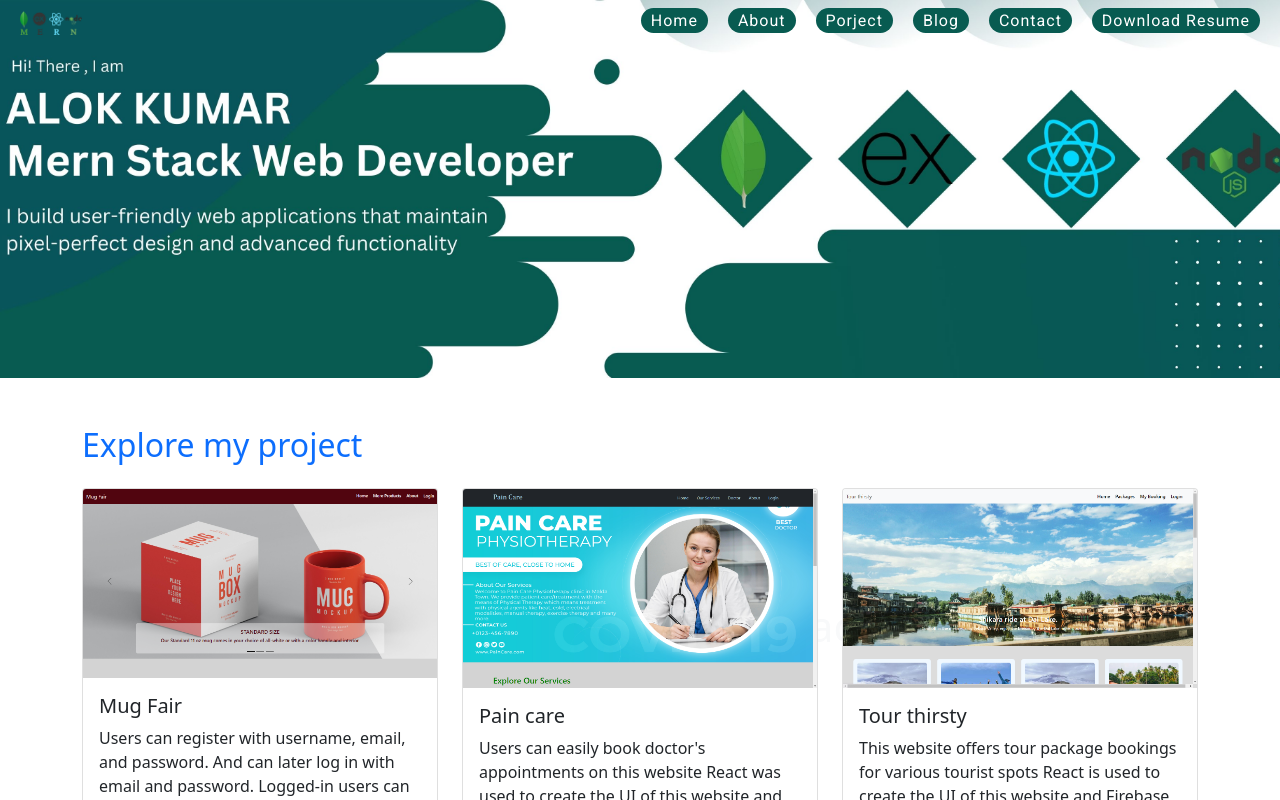
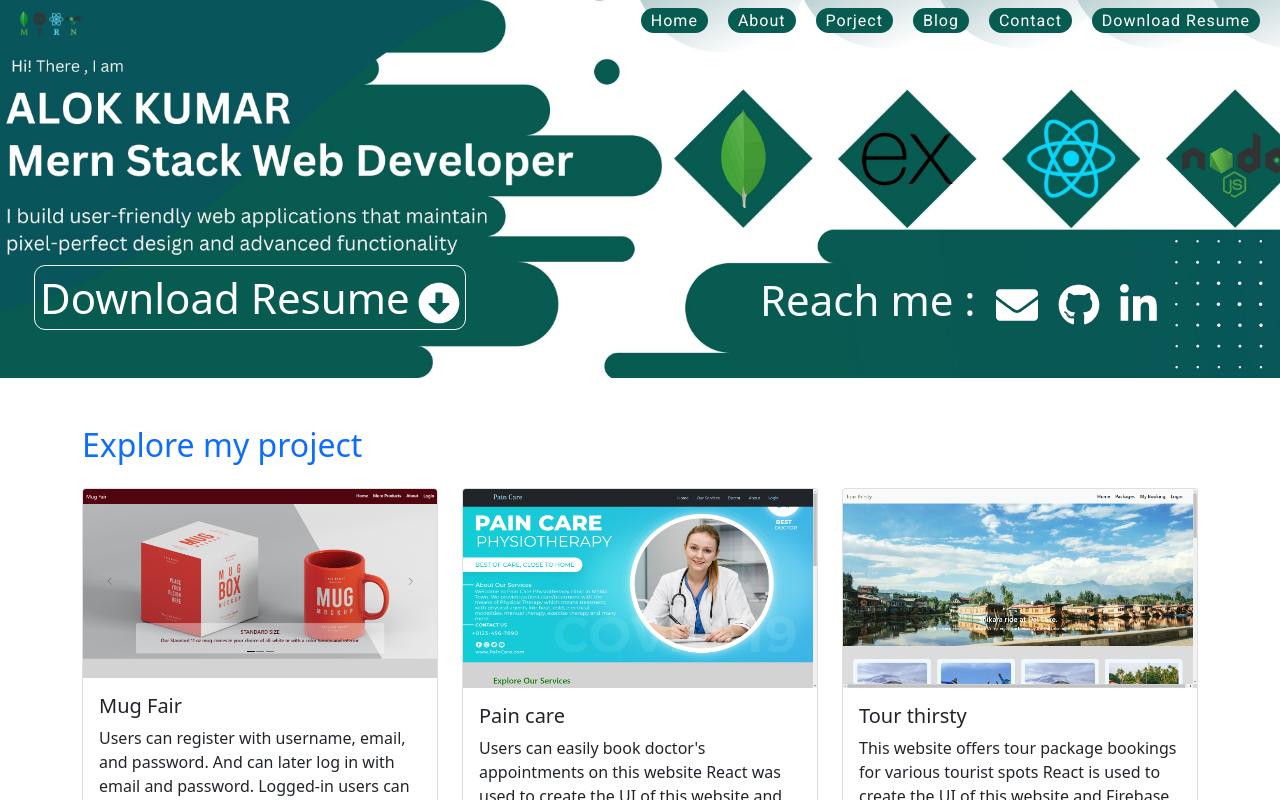
Before and after one commit to Alok-Codecamp/alok-portfolio, a React (Create React App) app: page / in a window 1280 px wide. Shown: the top 800 px of the page. Built offline with nearby package versions, Linux system fonts and the light colour scheme.

Commit message:
contact link done

```diff
--- a/src/Pages/HomePage/Home/Home.css
+++ b/src/Pages/HomePage/Home/Home.css
@@ -10,25 +10,48 @@
     color: white;
 }
 
-
-
-
-
-.contact-link{
+.banner-footer{
     display: flex;
     align-items: center;
-    position: absolute;
-    top: 73%;
-    left: 56%;
+    justify-content: flex-start;
+    margin-top: 17%;
 }
-.social-icon{
-    margin-bottom: 20px;
-    font-size: large;
-
+.resume-download-button{
+    font-size: 42px;
+    border: 1px solid;
+    border-radius: 11px;
+    margin-left: 34px;
+    padding: 0 5px 0 5px;
+}
+.resume-download-button>a{
+    margin: 0;
+    text-decoration: none;
+    color: white;
+}
+.resume-download-button>a:hover{
+    text-decoration-line: underline;
+    color: black;
+}
+.resume-download-icon{
+    margin:0px 0px -5px 8px;
+}
+.contact-link{
+    font-size: 42px;
+    display: flex;
+    margin-left: 23%;
+}
+.contact-link>p{
+    margin: 8px 0px 0px 0px;
+}
+.contact-link>a{
+    color:white;
+}
+.contact-link>a:hover{
+    color:black;
 }
 .font-awsome{
     margin-left:20px ;
-    font-size: 48px;
+
 }
 
 
--- a/src/Pages/HomePage/Home/Home.js
+++ b/src/Pages/HomePage/Home/Home.js
@@ -14,8 +14,8 @@ import me from '../../../image/about/me.jpg';
 import banner from '../../../image/banner/banner1.jpg'
 import { useState } from 'react';
 import { FontAwesomeIcon } from '@fortawesome/react-fontawesome';
-import { faGithub, faLinkedinIn } from '@fortawesome/free-brands-svg-icons'
-import { faEnvelope } from '@fortawesome/free-regular-svg-icons';
+import { faGithub, faLinkedinIn,} from '@fortawesome/free-brands-svg-icons';
+import { faArrowAltCircleDown,faEnvelope } from '@fortawesome/free-solid-svg-icons';
 
 const Home = () => {
 
@@ -26,17 +26,30 @@ const Home = () => {
                 <Navigation></Navigation>
                 <div className='bannar-content'>
 
-                    <div></div>
+                  <div className='banner-footer'>
+                  <div className='resume-download-button'>
+                        <a href={my_Resume} download>Download Resume<FontAwesomeIcon
+                        className='resume-download-icon'
+                        icon={faArrowAltCircleDown}  />
+                        </a>
+                    </div>
 
                     <div className='contact-link'>
-                        <h1 style={{fontSize:"42px"}}>Contact :</h1>
-                        <div className='social-icon'>
-                        <FontAwesomeIcon className='mt-lg-4 mt-md-4 mt-sm-4 ms-xs-4 fb font-awsome' icon={faEnvelope} />
-                        <FontAwesomeIcon
+                        <p>Reach me :</p>
+                        {/* <div className='social-icon'> */}
+                       <a href="#contact" >
+                       <FontAwesomeIcon className='mt-lg-4 mt-md-4 mt-sm-4 ms-xs-4 fb font-awsome' icon={faEnvelope} />
+                       </a>
+                      <a href="https://github.com/Alok-Codecamp" target='_blank'>
+                      <FontAwesomeIcon
                         className='mt-lg-4 mt-md-4 mt-sm-4 git faLg font-awsome' icon={faGithub}  />
+                      </a>
+                        <a href="https://linkedin.com/in/alokkumarwebdeveloper/" target='_blank'>
                         <FontAwesomeIcon className='mt-lg-4 mt-sm-4 mt-md-4  font-awsome' icon={faLinkedinIn} />
-                        </div>
+                        </a>
+                        {/* </div> */}
                     </div>
+                  </div>
                 </div>
 
             </div>
```
